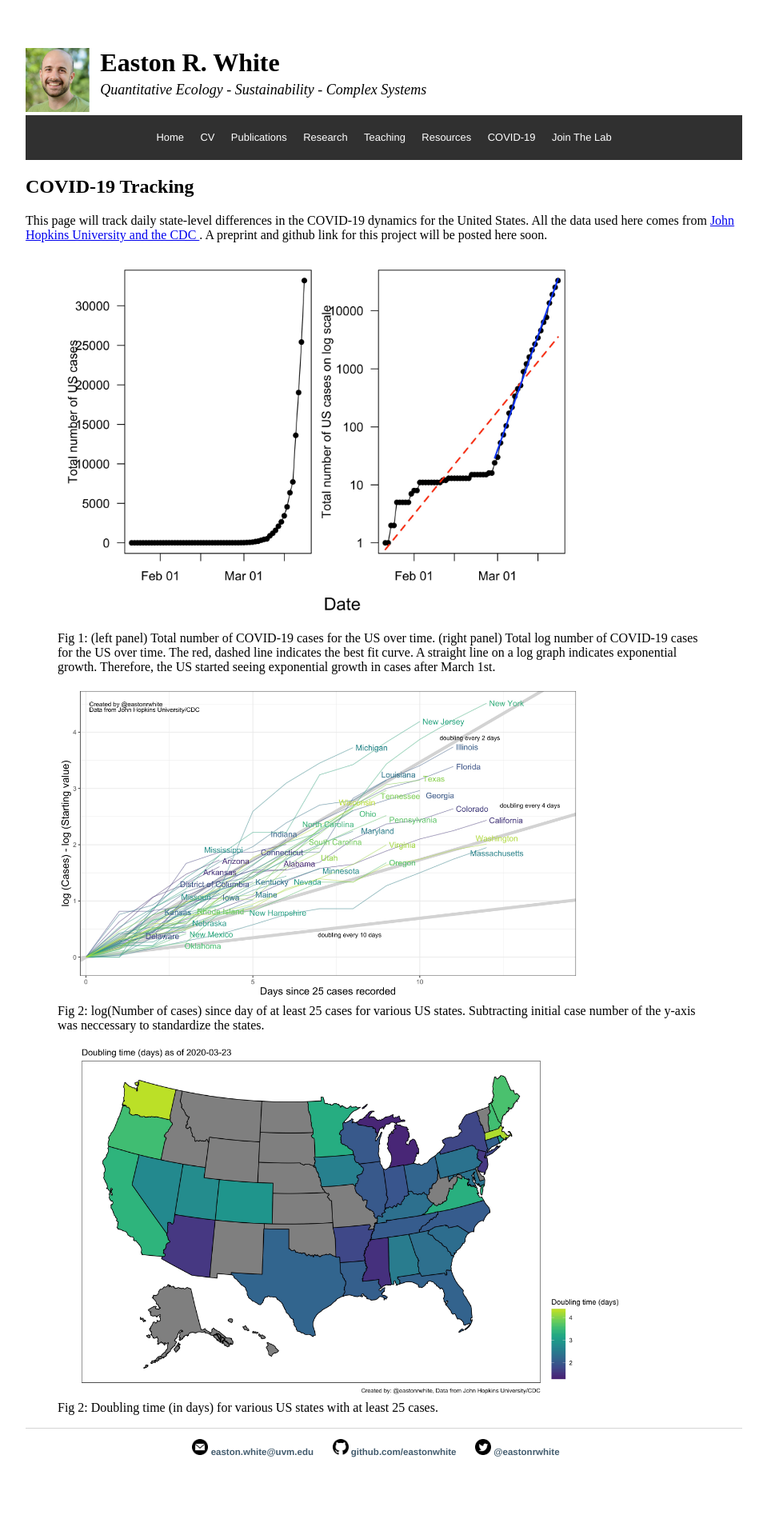
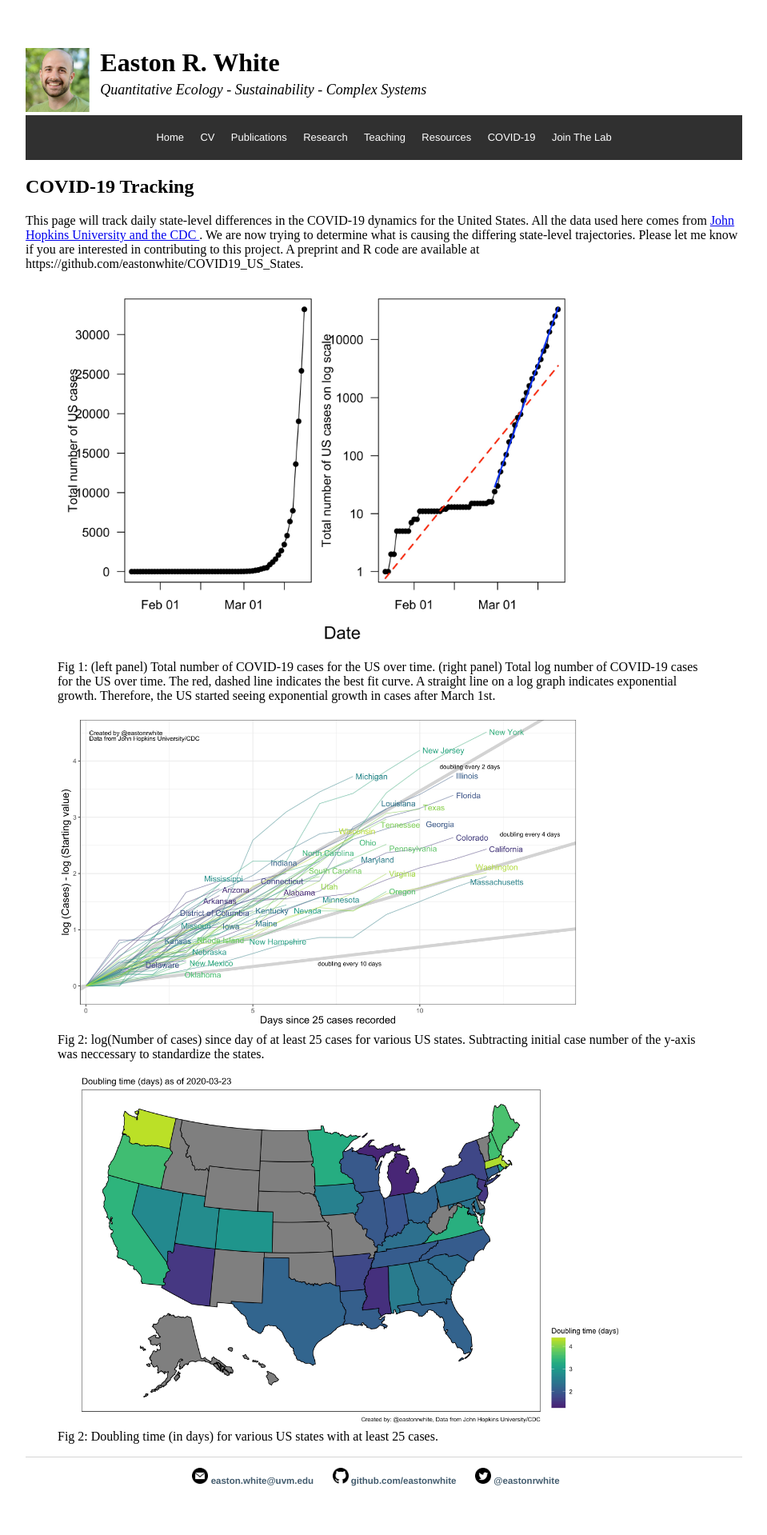
Before and after one commit to eastonwhite/eastonwhite.github.io, a Jekyll site: the page built from covid19/index.html, in a window 1280 px wide. Shown: the whole page at 80% size, without its empty margins (160-1119 px from the left). Built offline with Jekyll 4.4.1, drawn with Linux system fonts in a browser that asks for light colours; before the commit the page ends 1883 px from its top, so only the background shows below that.

Commit message:
Add github link

```diff
--- a/covid19/index.html
+++ b/covid19/index.html
@@ -5,7 +5,7 @@ title: Easton R. White | COVID-19
 
 <h2>COVID-19 Tracking</h2>
 
-This page will track daily state-level differences in the COVID-19 dynamics for the United States. All the data used here comes from <a href="https://github.com/CSSEGISandData/COVID-19">John Hopkins University and the CDC </a>. A preprint and github link for this project will be posted here soon.
+This page will track daily state-level differences in the COVID-19 dynamics for the United States. All the data used here comes from <a href="https://github.com/CSSEGISandData/COVID-19">John Hopkins University and the CDC </a>. We are now trying to determine what is causing the differing state-level trajectories. Please let me know if you are interested in contributing to this project. A preprint and R code are available at https://github.com/eastonwhite/COVID19_US_States.
 
  <figure>
   <img src="figures/cases_vs_time-1.jpeg" alt="Trulli" style="width:80%">
```
